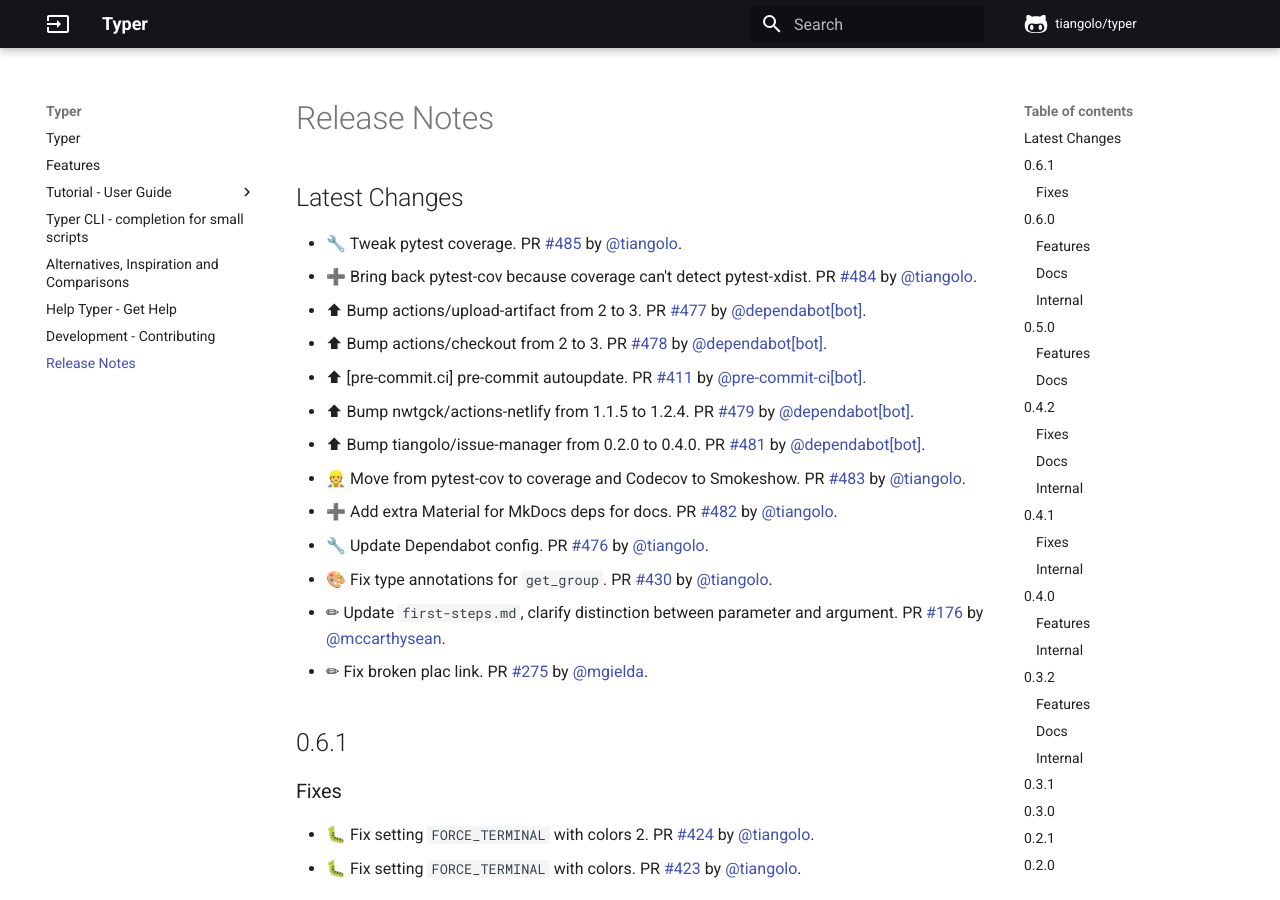
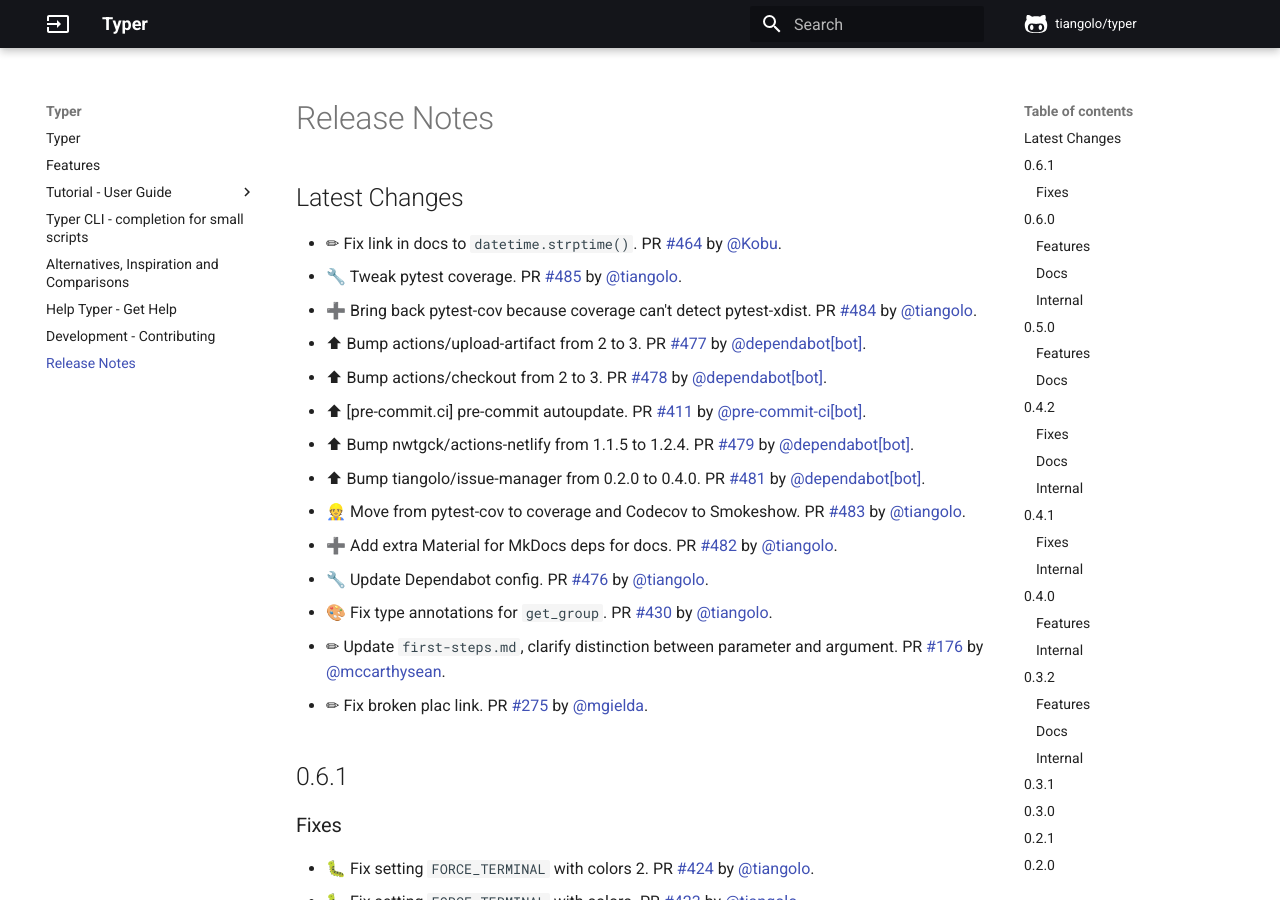
Before and after one commit to RED0731/red_pythonTyper, an MkDocs documentation site: the page built from docs/release-notes.md, in a window 1280 px wide and 900 px high. Built offline with MkDocs 1.6.1 and Material for MkDocs 9.7.7, drawn with Linux system fonts in a browser that asks for light colours; comment, search, counter and statistics services are not loaded.

Commit message:
📝 Update release notes

```diff
--- a/docs/release-notes.md
+++ b/docs/release-notes.md
@@ -1,5 +1,6 @@
 ## Latest Changes
 
+* ✏ Fix link in docs to `datetime.strptime()`. PR [#464](https://github.com/tiangolo/typer/pull/464) by [@Kobu](https://github.com/Kobu).
 * 🔧 Tweak pytest coverage. PR [#485](https://github.com/tiangolo/typer/pull/485) by [@tiangolo](https://github.com/tiangolo).
 * ➕ Bring back pytest-cov because coverage can't detect pytest-xdist. PR [#484](https://github.com/tiangolo/typer/pull/484) by [@tiangolo](https://github.com/tiangolo).
 * ⬆ Bump actions/upload-artifact from 2 to 3. PR [#477](https://github.com/tiangolo/typer/pull/477) by [@dependabot[bot]](https://github.com/apps/dependabot).
```
